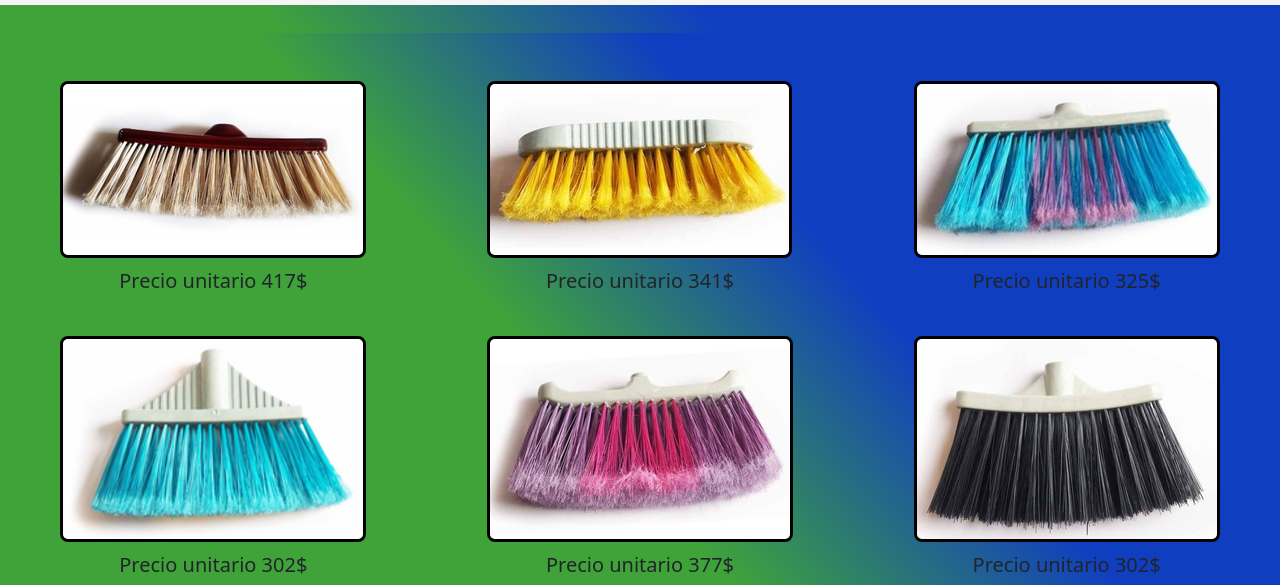
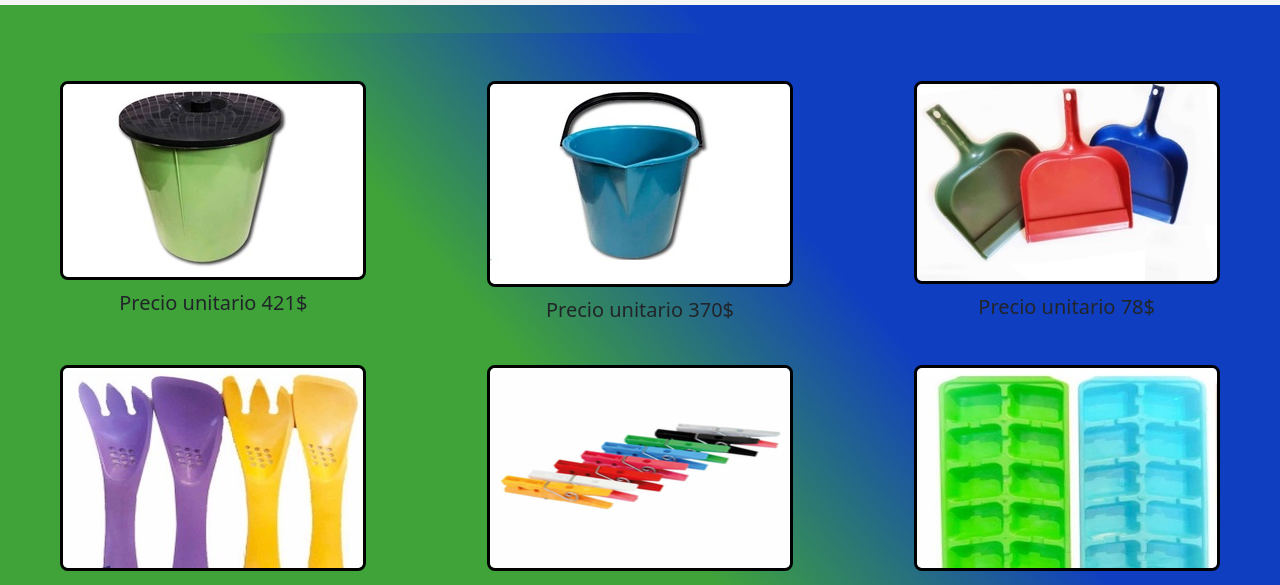
Before and after one commit to LucianoDiazFranco/Insumos-Mitre, a plain HTML site: page pages/plasticos.html in a window 1280 px wide. Shown: the part 151-736 px from the top of the page. Drawn offline with nearby package versions, Linux system fonts and the light colour scheme.

Commit message:
Modificacion de lucianooo

```diff
--- a/pages/plasticos.html
+++ b/pages/plasticos.html
@@ -12,14 +12,13 @@
         <div class="row h-100">
             <nav id="nav" class="navbar navbar-expand-lg ">
                 <div class="container-fluid">
-                    <a class="navbar-brand" href="" target="blank"><img class="img-fluid m-3  " src="../img/305155872_488757093260585_3638596099197523871_n.png" alt="Logo de insumos mitre" width="98px"></a>
+                    <a class="navbar-brand" href="/index.html" target="blank"><img class="img-fluid m-3  " src="../img/305155872_488757093260585_3638596099197523871_n.png" alt="Logo de insumos mitre" width="98px"></a>
                     <button class="navbar-toggler bg-light " type="button " data-bs-toggle="collapse" data-bs-target="#navbarSupportedContent" aria-controls="navbarSupportedContent" aria-expanded="false" aria-label="Toggle navigation">
                         <span class="navbar-toggler-icon "></span>
                     </button>
                     <div class="collapse navbar-collapse" id="navbarSupportedContent">
                         <ul class="navbar-nav ms-auto mb-2 mb-lg-0 ">
                             <a class="nav-link active" aria-current="page" href="/index.html" ><li class="btn btn-outline-dark border-3">Insumos Mitre</li></a>
-                            <a class="nav-link active" aria-current="page" href="#pro"><li class="btn btn-outline-dark border-3">Productos</li></a>
                         </ul>
                     </div>
                     </div>
@@ -31,50 +30,50 @@
             <div class="row text-center">
                 <div class="col-12 col-sm-12 col-md-12 col-lg-4 col-xl-4">
                 <div class="">
-                    <img  class="border border-black border border-3 rounded-3" src="/img/escobillon lila.jpg" alt="">
+                    <img id="img" class="border border-black border border-3 rounded-3" src="/img/balde verde (1).jpg" alt="">
                 </div>
                 <div class="text-center pt-2 fs-5">
-                    <p>Precio unitario  417$</p>
+                    <p>Precio unitario  421$</p>
                 </div>
             </div>
                 <div class="col-12 col-sm-12 col-md-12 col-lg-4 col-xl-4">
                 <div>
-                    <img class="border border-black border border-3 rounded-3" src="/img/ecobillon amarillo.jpg" alt="">
+                    <img id="img" class="border border-black border border-3 rounded-3" src="/img/balde azul.jpg" alt="">
                 </div>
                 <div class="text-center pt-2 fs-5">
-                    <p>Precio unitario  341$</p>
+                    <p>Precio unitario  370$</p>
                 </div>
             </div>
                 <div class="col-12 col-sm-12 col-md-12 col-lg-4 col-xl-4">
                 <div>
-                    <img class="border border-black border border-3 rounded-3" src="/img/ecobillon celeste,violeta (2).jpg" alt="">
+                    <img id="img" class="border border-black border border-3 rounded-3" src="/img/palas.jpg" alt="">
                 </div>
                 <div class="text-center pt-2 fs-5">
-                    <p>Precio unitario  325$</p>
+                    <p>Precio unitario  78$</p>
                 </div>
             </div>
             <div class="col-12 col-sm-12 col-md-12 col-lg-4 col-xl-4  pt-4">
                 <div class="">
-                    <img  class="border border-black border border-3 rounded-3" src="/img/escobillon celeste (2) (1).png" alt="">
+                    <img id="img" class="border border-black border border-3 rounded-3" src="/img/pinza.jpg" alt="">
                 </div>
                 <div class="text-center pt-2 fs-5">
-                    <p>Precio unitario  302$</p>
+                    <p>Precio unitario  99$</p>
                 </div>
             </div>
             <div class="col-12 col-sm-12 col-md-12 col-lg-4 col-xl-4   pt-4">
                 <div class="">
-                    <img  class="border border-black border border-3 rounded-3" src="/img/escobillon rosa.jpg" alt="">
+                    <img id="img" class="border border-black border border-3 rounded-3" src="/img/ofertas (2) (1).png" alt="">
                 </div>
                 <div class="text-center pt-2 fs-5">
-                    <p>Precio unitario  377$</p>
+                    <p>Precio unitario  20$</p>
                 </div>
             </div>
             <div class="col-12 col-sm-12 col-md-12 col-lg-4 col-xl-4   pt-4">
                 <div class="">
-                    <img  class="border border-black border border-3 rounded-3" src="/img/escobillon negro.jpg" alt="">
+                    <img id="img" class="border border-black border border-3 rounded-3" src="/img/cubetera.jpg" alt="">
                 </div>
                 <div class="text-center pt-2 fs-5">
-                    <p>Precio unitario  302$</p>
+                    <p>Precio unitario  79$</p>
                 </div>
             </div>
             </div>
--- a/style.css
+++ b/style.css
@@ -57,6 +57,14 @@ main{
     border-color: black;
     color: black;
 }
+#img{
+    cursor: pointer;
+    transition: 4s;
+}
+#img:hover{
+    transform: scale(1.1);
+    transition: 4s;
+}
 #insta:hover{
     background-color: rgb(224, 19, 163);
 }
```
Also changed, not shown: index.html (+4 -4 lines), pages/Escobillones.html (+7 -8 lines), pages/contacto.html (+0 -1 lines), pages/quimicos.html (+1 -1 lines).
